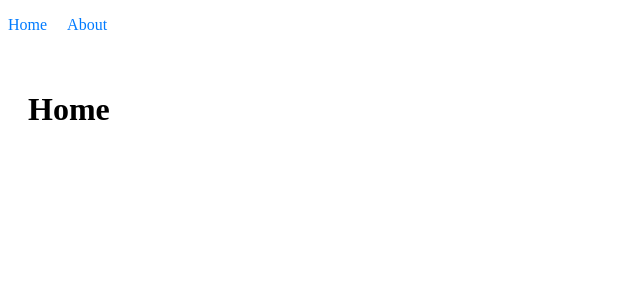
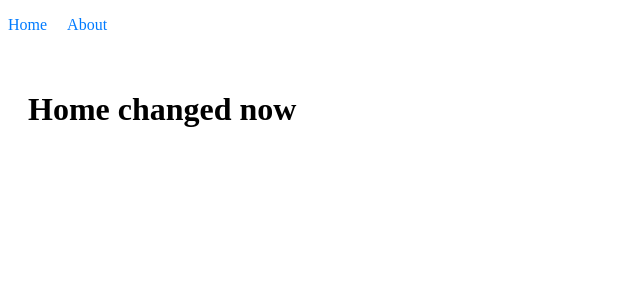
Before and after one commit to deepaksmallcase/test-release-please, a React app: page / in a window 1280 px wide. Shown: the top 300 px of the page, without its empty margins (0-640 px from the left). Built offline with nearby package versions, Linux system fonts and the light colour scheme; the HTML template or start-up script is replaced by a standard one.

Commit message:
fix: update Home component header text

```diff
--- a/src/components/Home.js
+++ b/src/components/Home.js
@@ -3,7 +3,7 @@ import React from 'react';
 const Home = () => {
   return (
     <div>
-      <h1>Home</h1>
+      <h1>Home changed now</h1>
     </div>
   );
 };
```
